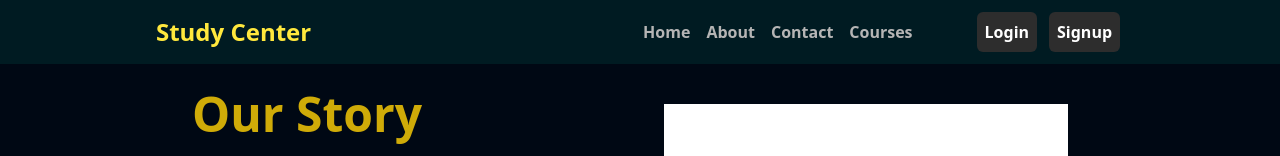
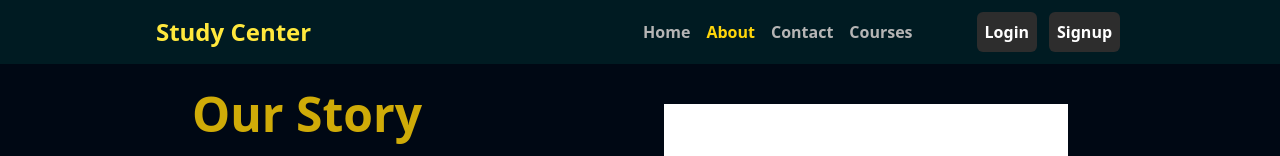
Before and after one commit to gaurav-goswami/Study-Center, a React (Vite) app in the folder client/: page /about in a window 1280 px wide. Shown: the top 156 px of the page. Built offline with nearby package versions, Linux system fonts and the light colour scheme.

Commit message:
created error page

```diff
--- a/client/src/components/About/OurMission.css
+++ b/client/src/components/About/OurMission.css
@@ -71,6 +71,9 @@
 
 .icon-nginx{
     color: rgb(12, 189, 12);
+    animation: upDownAnimation 2s infinite;
+    animation-timing-function: ease-in-out;
+    animation-delay: 2.8s;
 }
 
 @keyframes upDownAnimation {
--- a/client/src/components/Header/Navbar.jsx
+++ b/client/src/components/Header/Navbar.jsx
@@ -1,6 +1,6 @@
 import React, { useState } from 'react'
 import HighLightText from "../common/HighLightText"
-import { Link } from 'react-router-dom'
+import { Link, matchPath, useLocation } from 'react-router-dom'
 import { useSelector } from 'react-redux'
 import Button from '../common/Button'
 import {BiMenu} from "react-icons/bi"
@@ -26,6 +26,11 @@ const Navbar = () => {
     const [isOpen , setIsOpen] = useState(false);
     const [isDropdownOpen , setIsDropdownOpen] = useState(false);
 
+    const location = useLocation();
+    const matchRoute = (route) => {
+        return matchPath({path : route} , location.pathname);
+    }
+
   return (
     <>
         <nav className='w-full py-1 md:px-0 bg-richblue-900 flex gap-4 items-center md:justify-around relative justify-between px-2'>
@@ -41,7 +46,7 @@ const Navbar = () => {
                 <ul className='flex gap-4 text-pure-greys-100 font-semibold'>
                     {
                         navLinks.map((item , index) => {
-                            return <Link to = {item.path} key = {index} className='hover:text-yellow-50'>
+                            return <Link to = {item.path} key = {index} className={`${matchRoute(item.path) ? "text-yellow-50" : ""}`}>
                                 <li>{item.item}</li>
                             </Link>
                         })
--- a/client/src/pages/Error.jsx
+++ b/client/src/pages/Error.jsx
@@ -1,11 +1,17 @@
 import React from "react";
-import { Link } from "react-router-dom";
+import MainWrapper from "../components/Wrapper/MainWrapper";
+import Button from "../components/common/Button";
+import Paragraph from "../components/common/Paragraph";
 
 const Error = () => {
   return (
     <>
-      <h1>This is error page</h1>
-      <Link to="/">Back to home page</Link>
+      <MainWrapper>
+        <div className="flex flex-col gap-4 flex-wrap mx-auto items-center justify-center h-screen">
+          <Paragraph styles="text-4xl">Oops Wrong Page! 🥲</Paragraph>
+          <Button styles="w-fit bg-yellow-200 my-4" path="/">Back to home</Button>
+        </div>
+      </MainWrapper>
     </>
   );
 };
```
Also changed, not shown: client/src/assets/errorImage.jpeg (added).
